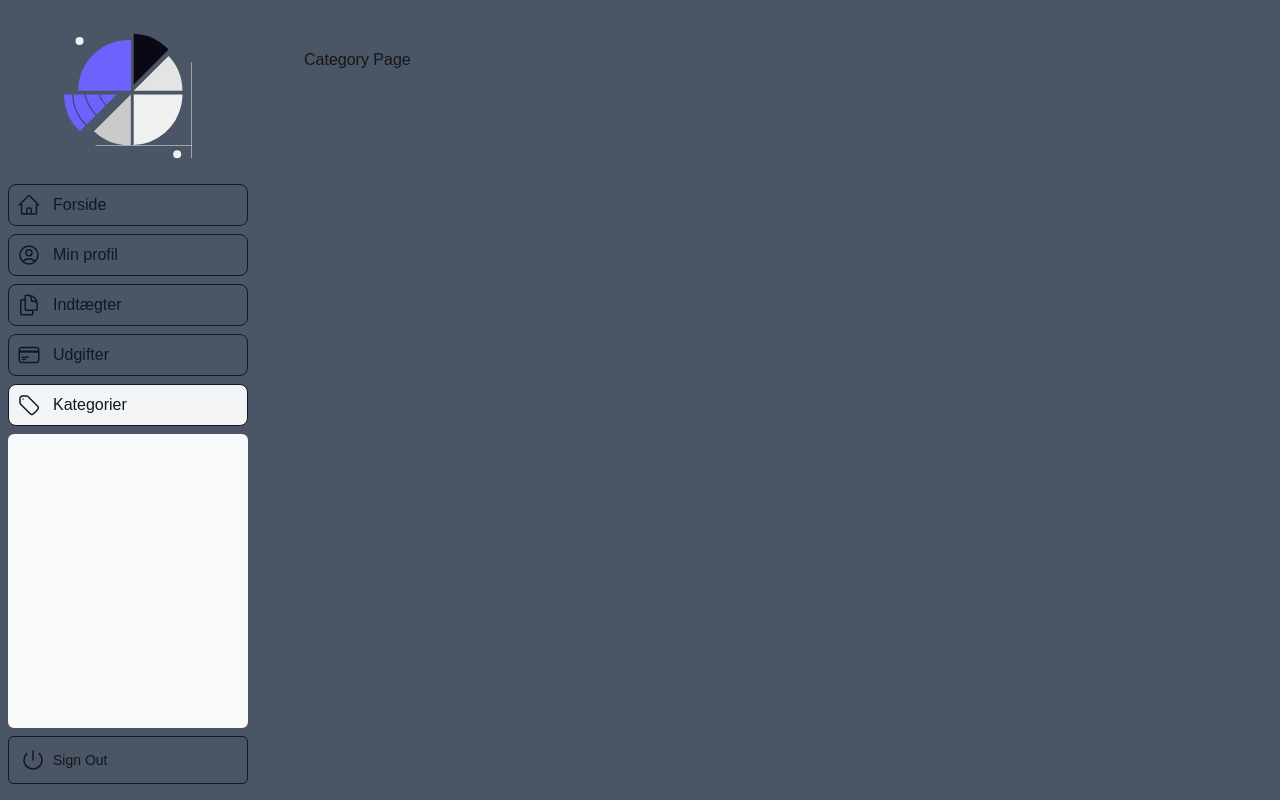
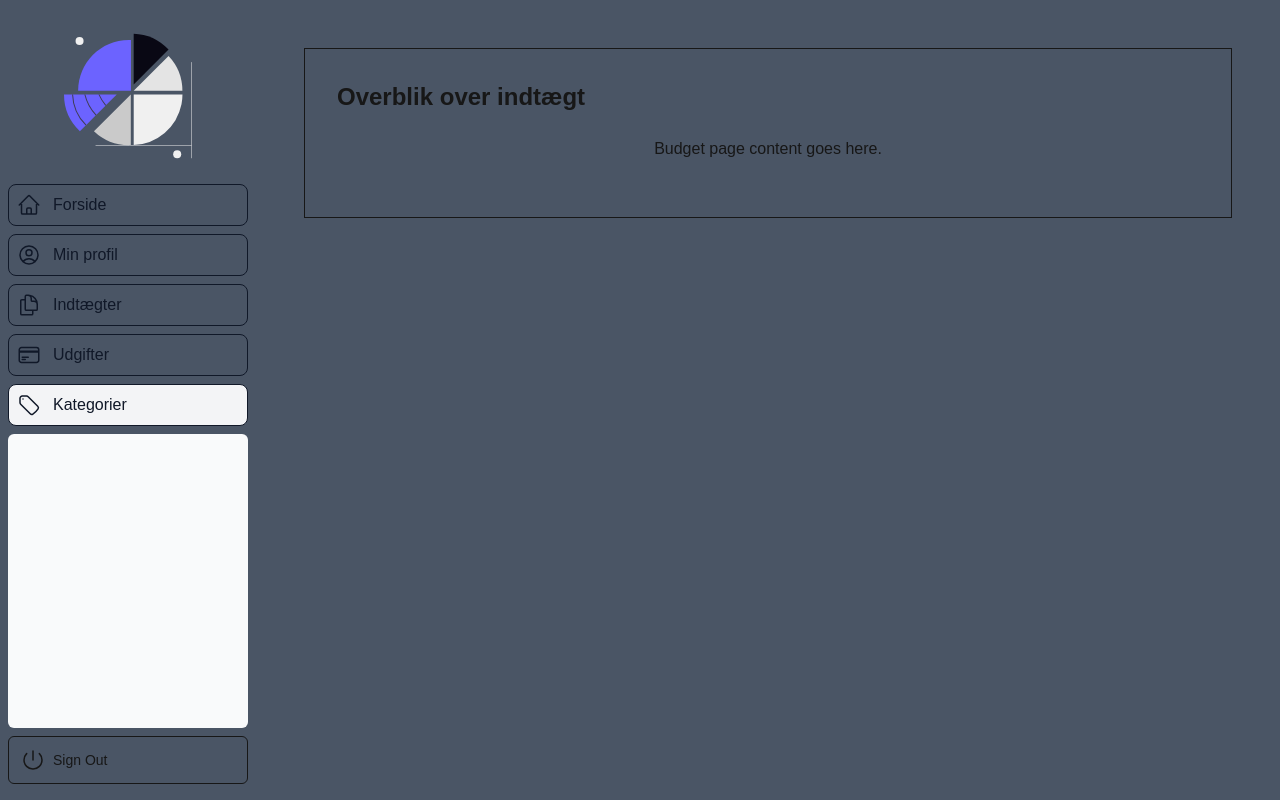
Before and after one commit to MarkusIngerslev/next-economic-frontend, a Next.js app: page /dashboard/category in a window 1280 px wide. Built offline with nearby package versions, Linux system fonts and the light colour scheme; no server answers; sample sign-in values are in the browser's storage.

Commit message:
Added minor display change to category page

```diff
--- a/src/app/dashboard/category/page.tsx
+++ b/src/app/dashboard/category/page.tsx
@@ -5,5 +5,12 @@ export const metadata: Metadata = {
 };
 
 export default function Page() {
-  return <p>Category Page</p>;
+  return (
+    <main className=" p-8 border">
+      <div>
+        <h1 className="text-2xl font-bold mb-6">Overblik over indtægt</h1>
+        <p className="mb-6 text-center">Budget page content goes here.</p>
+      </div>
+    </main>
+  );
 }
```
